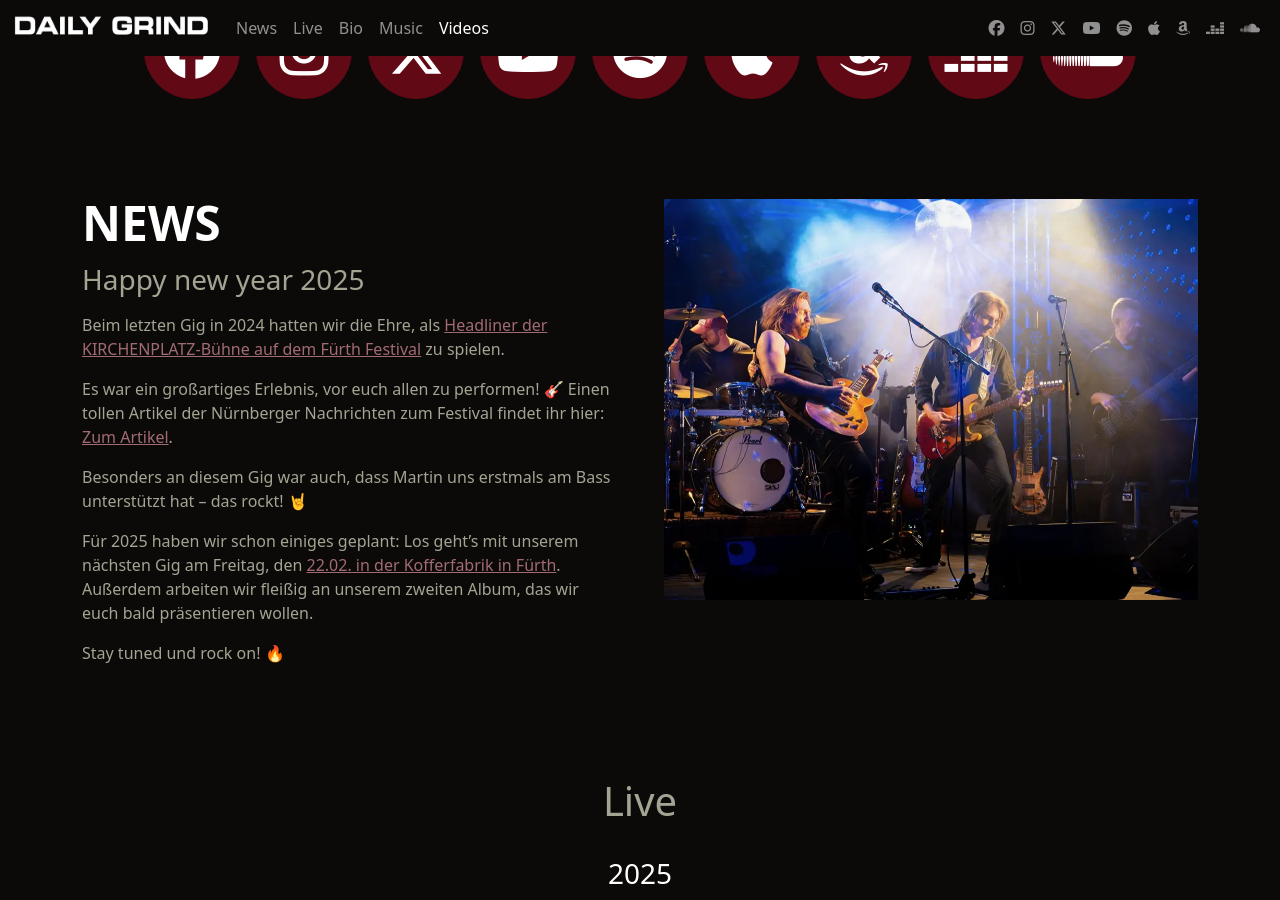
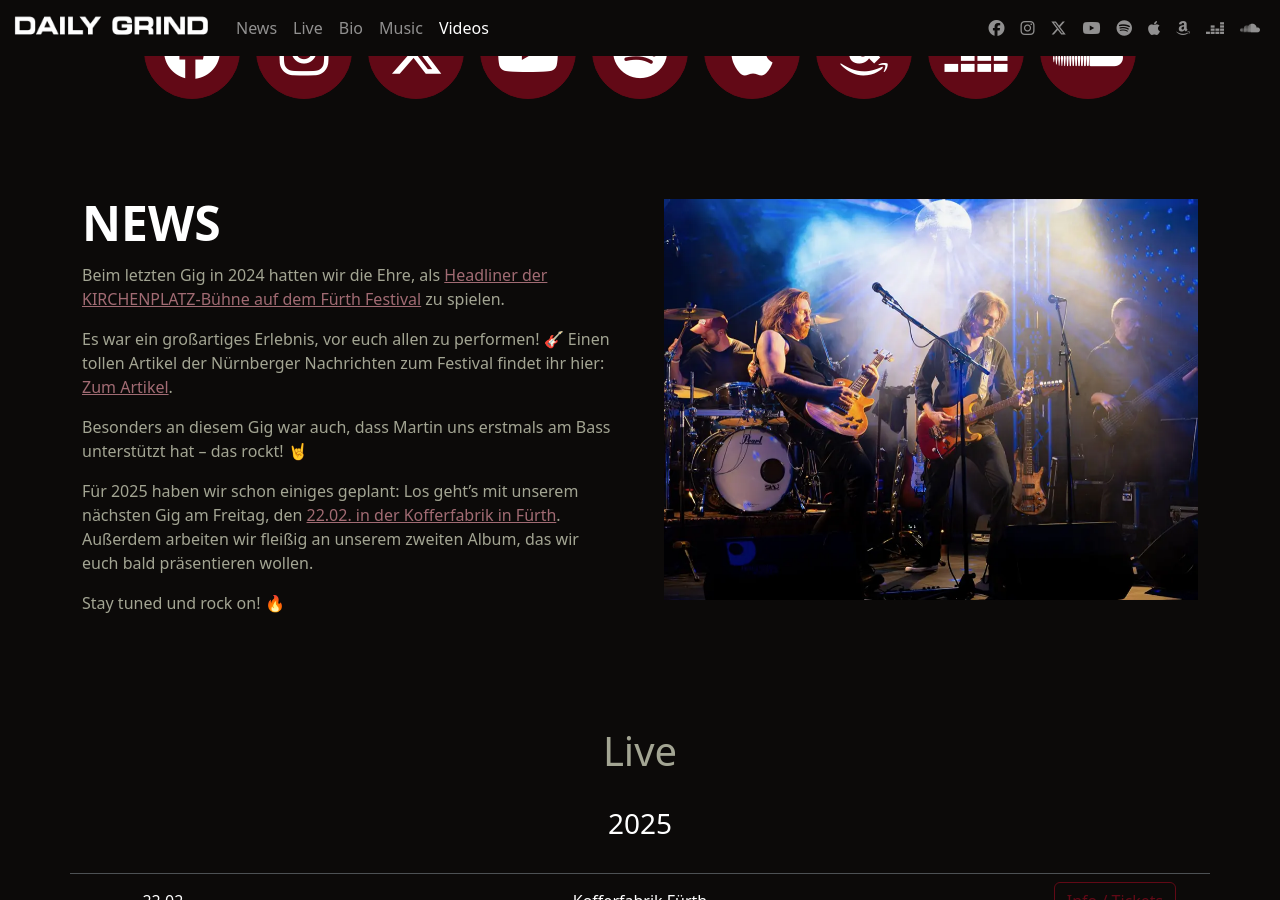
Before and after one commit to ctreffs/dailygrindband.com, a Jekyll site: the page built from index.md, in a window 1280 px wide and 900 px high, scrolled down 869 px. Built offline with Jekyll 4.4.1, drawn with Linux system fonts in a browser that asks for light colours.

Commit message:
Try excluding post sites

```diff
--- a/_includes/news.html
+++ b/_includes/news.html
@@ -6,7 +6,6 @@
       <div class="col-8 col-lg-6 col-sm-12">
         <h1 class="display-5 fw-bold text-body-emphasis lh-1 mb-3">NEWS</h1>
         <article>
-        <h3 class="mb-3">{{ post.title }}</h3>
         {{ post.content }}
         </article>
       </div>
```
Also changed, not shown: _posts/2025-01-18-happy-new-year.md (+0 -1 lines), .github/workflows/ci.yml.
